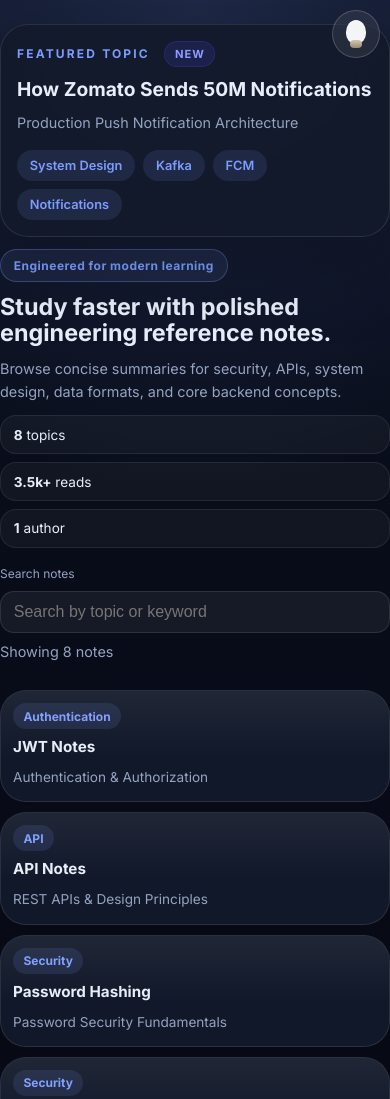
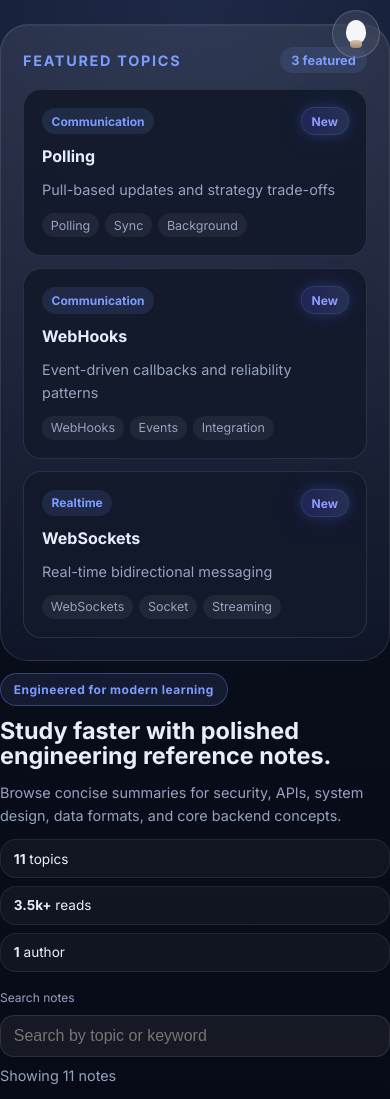
Before and after one commit to chandanagrawal23/System-Design, a plain HTML site: page index.html in a window 390 px wide. Shown: the top 1099 px of the page. Drawn offline with Linux system fonts and the light colour scheme.

Commit message:
added new UI for small screen and new topic

```diff
--- a/index.html
+++ b/index.html
@@ -35,15 +35,13 @@
             </div>
 
             <div class="hero-panel">
-                <a id="featuredLink" class="hero-card" href="#">
-                    <div class="hero-card-title">
-                        Featured topic
-                        <span class="hero-new-label" id="featuredNew" hidden>New</span>
+                <div class="featured-panel">
+                    <div class="featured-panel__header">
+                        <span class="featured-panel__title">Featured topics</span>
+                        <span id="featuredCount" class="featured-panel__count"></span>
                     </div>
-                    <h2 id="featuredTitle"></h2>
-                    <p id="featuredDescription"></p>
-                    <div class="hero-tags" id="featuredTags"></div>
-                </a>
+                    <div id="featuredNotes" class="featured-notes"></div>
+                </div>
             </div>
         </section>
 
--- a/notes.js
+++ b/notes.js
@@ -55,5 +55,32 @@
     label: 'System Design',
     tags: ['System Design', 'Kafka', 'FCM', 'Notifications'],
     isNew: true
+  },
+  {
+    title: 'Polling',
+    href: 'Polling.pdf',
+    description: 'Pull-based updates and strategy trade-offs',
+    label: 'Communication',
+    tags: ['Polling', 'Sync', 'Background'],
+    isFeatured: true,
+    isNew: true
+  },
+  {
+    title: 'WebHooks',
+    href: 'WebHooks.pdf',
+    description: 'Event-driven callbacks and reliability patterns',
+    label: 'Communication',
+    tags: ['WebHooks', 'Events', 'Integration'],
+    isFeatured: true,
+    isNew: true
+  },
+  {
+    title: 'WebSockets',
+    href: 'WebSockets.pdf',
+    description: 'Real-time bidirectional messaging',
+    label: 'Realtime',
+    tags: ['WebSockets', 'Socket', 'Streaming'],
+    isFeatured: true,
+    isNew: true
   }
 ];
--- a/script.js
+++ b/script.js
@@ -2,11 +2,8 @@
 const searchInput = document.getElementById('search');
 const resultCount = document.getElementById('resultCount');
 const topicsCount = document.getElementById('topicsCount');
-const featuredLink = document.getElementById('featuredLink');
-const featuredTitle = document.getElementById('featuredTitle');
-const featuredDescription = document.getElementById('featuredDescription');
-const featuredTags = document.getElementById('featuredTags');
-const featuredNew = document.getElementById('featuredNew');
+const featuredNotes = document.getElementById('featuredNotes');
+const featuredCount = document.getElementById('featuredCount');
 const themeToggle = document.getElementById('themeToggle');
 const reducedMotion = window.matchMedia('(prefers-reduced-motion: reduce)').matches;
 
@@ -58,25 +55,40 @@
         : `Showing ${visibleCount} of ${totalCount} notes`;
 }
 
-function renderFeatured(note) {
-    if (!featuredLink || !featuredTitle || !featuredDescription || !featuredTags) return;
+function getFeaturedNotes() {
+    return notes.filter(note => note.isFeatured).slice(0, 3);
+}
 
-    featuredLink.href = note.href;
-    featuredTitle.textContent = note.title;
-    featuredDescription.textContent = note.description;
-    featuredTags.innerHTML = note.tags.map(tag => `<span>${tag}</span>`).join('');
-    featuredNew.hidden = !note.isNew;
+function renderFeaturedNotes() {
+    if (!featuredNotes || !featuredCount) return;
+
+    const featuredItems = getFeaturedNotes();
+    featuredCount.textContent = `${featuredItems.length} featured`;
+    featuredNotes.innerHTML = featuredItems.map(note => `
+        <a href="${note.href}" class="featured-note-card">
+            <div class="featured-note-card__top">
+                <span class="featured-note-card__label">${note.label}</span>
+                <span class="featured-note-card__badge ${note.isNew ? 'featured-note-card__badge--new' : ''}">
+                    ${note.isNew ? 'New' : 'Featured'}
+                </span>
+            </div>
+            <h3>${note.title}</h3>
+            <p>${note.description}</p>
+            <div class="featured-note-card__tags">
+                ${note.tags.map(tag => `<span>${tag}</span>`).join('')}
+            </div>
+        </a>
+    `).join('');
 }
 
 function renderNotes() {
     if (!notesGrid) return;
 
-    const featuredNote = notes[notes.length - 1];
-    renderFeatured(featuredNote);
+    renderFeaturedNotes();
 
     notesGrid.innerHTML = notes.map(note => {
         const newBadge = note.isNew ? '<span class="card-new">New</span>' : '';
-        const featuredClass = note === featuredNote ? ' featured' : '';
+        const featuredClass = note.isFeatured ? ' featured' : '';
         return `
             <a href="${note.href}" class="card${featuredClass}">
                 <div class="card-meta">
--- a/style.css
+++ b/style.css
@@ -167,6 +167,32 @@
     100% { transform: scale(1) rotate(0deg); }
 }
 
+@keyframes newPulse {
+    0%, 100% {
+        transform: scale(1);
+        box-shadow:
+            0 0 0 1px rgba(124, 156, 255, 0.18),
+            0 0 12px rgba(124, 156, 255, 0.18),
+            0 0 28px rgba(79, 70, 229, 0.18);
+    }
+    50% {
+        transform: scale(1.03);
+        box-shadow:
+            0 0 0 1px rgba(124, 156, 255, 0.3),
+            0 0 18px rgba(124, 156, 255, 0.32),
+            0 0 40px rgba(79, 70, 229, 0.3);
+    }
+}
+
+@keyframes newShine {
+    0% {
+        transform: translateX(-120%) rotate(12deg);
+    }
+    60%, 100% {
+        transform: translateX(120%) rotate(12deg);
+    }
+}
+
 @media (prefers-reduced-motion: reduce) {
     .theme-toggle,
     .theme-toggle .theme-bulb,
@@ -175,8 +201,11 @@
         animation: none !important;
     }
 
-    .card {
+    .card,
+    .card-new,
+    .featured-note-card__badge--new {
         transition: none !important;
+        animation: none !important;
     }
 }
 
@@ -423,32 +452,153 @@
 }
 
 .card-new {
+    position: relative;
     display: inline-flex;
     align-items: center;
     padding: 0.35rem 0.7rem;
     border-radius: 999px;
-    background: rgba(124, 156, 255, 0.14);
+    background: linear-gradient(90deg, rgba(79, 70, 229, 0.22), rgba(124, 156, 255, 0.18));
+    color: var(--accent-strong);
+    font-size: 0.75rem;
+    font-weight: 800;
+    letter-spacing: 0.06em;
+    text-transform: uppercase;
+    overflow: hidden;
+    animation: newPulse 2.8s ease-in-out infinite;
+    box-shadow:
+        0 0 0 1px rgba(124, 156, 255, 0.18),
+        0 0 18px rgba(124, 156, 255, 0.18);
+}
+
+.card-new::before,
+.featured-note-card__badge--new::before {
+    content: '';
+    position: absolute;
+    inset: 0;
+    background: linear-gradient(120deg, transparent 18%, rgba(255, 255, 255, 0.18) 50%, transparent 82%);
+    animation: newShine 3.2s linear infinite;
+    pointer-events: none;
+}
+
+.featured-panel {
+    padding: 22px;
+    border-radius: 28px;
+    background: linear-gradient(180deg, rgba(255, 255, 255, 0.08), rgba(124, 156, 255, 0.06));
+    border: 1px solid var(--border);
+    box-shadow: inset 0 1px 0 rgba(255, 255, 255, 0.06);
+}
+
+.featured-panel__header {
+    display: flex;
+    align-items: center;
+    justify-content: space-between;
+    gap: 12px;
+    margin-bottom: 16px;
+}
+
+.featured-panel__title {
+    font-size: 0.9rem;
+    font-weight: 700;
+    letter-spacing: 0.12em;
+    text-transform: uppercase;
     color: var(--accent);
+}
+
+.featured-panel__count {
+    display: inline-flex;
+    align-items: center;
+    padding: 0.35rem 0.7rem;
+    border-radius: 999px;
+    background: rgba(124, 156, 255, 0.12);
+    color: var(--accent);
+    font-size: 0.8rem;
+    font-weight: 700;
+}
+
+.featured-notes {
+    display: grid;
+    gap: 12px;
+}
+
+.featured-note-card {
+    display: block;
+    padding: 18px;
+    border-radius: 18px;
+    background: var(--surface);
+    border: 1px solid var(--border);
+    text-decoration: none;
+    color: inherit;
+    transition: transform 0.2s ease, border-color 0.2s ease, background 0.2s ease;
+}
+
+.featured-note-card:hover {
+    transform: translateY(-3px);
+    border-color: rgba(124, 156, 255, 0.45);
+    background: rgba(255, 255, 255, 0.06);
+}
+
+.featured-note-card__top {
+    display: flex;
+    align-items: center;
+    justify-content: space-between;
+    gap: 10px;
+}
+
+.featured-note-card__label,
+.featured-note-card__badge {
+    display: inline-flex;
+    align-items: center;
+    padding: 0.35rem 0.6rem;
+    border-radius: 999px;
     font-size: 0.75rem;
     font-weight: 700;
 }
 
-.hero-card {
-    text-decoration: none;
-    color: inherit;
+.featured-note-card__label {
+    background: rgba(124, 156, 255, 0.12);
+    color: var(--accent);
 }
 
-.hero-new-label {
-    display: inline-flex;
-    margin-left: 0.9rem;
-    padding: 0.4rem 0.8rem;
+.featured-note-card__badge {
+    background: rgba(79, 70, 229, 0.14);
+    color: var(--accent-strong);
+}
+
+.featured-note-card__badge--new {
+    position: relative;
+    overflow: hidden;
+    background: linear-gradient(90deg, rgba(79, 70, 229, 0.24), rgba(124, 156, 255, 0.18));
+    color: var(--accent-strong);
+    animation: newPulse 2.8s ease-in-out infinite;
+    box-shadow:
+        0 0 0 1px rgba(124, 156, 255, 0.18),
+        0 0 18px rgba(124, 156, 255, 0.18);
+}
+
+.featured-note-card h3 {
+    margin: 12px 0 8px;
+    font-size: 1rem;
+}
+
+.featured-note-card p {
+    margin: 0;
+    color: var(--muted);
+    line-height: 1.6;
+}
+
+.featured-note-card__tags {
+    display: flex;
+    flex-wrap: wrap;
+    gap: 6px;
+    margin-top: 12px;
+}
+
+.featured-note-card__tags span {
+    padding: 0.28rem 0.55rem;
     border-radius: 999px;
-    background: rgba(79, 70, 229, 0.16);
-    color: var(--accent-strong);
-    border: 1px solid rgba(79, 70, 229, 0.24);
-    font-size: 0.75rem;
-    font-weight: 700;
-    letter-spacing: 0.08em;
+    background: rgba(255, 255, 255, 0.06);
+    color: var(--muted);
+    font-size: 0.78rem;
 }
 
 .card h3 {
```
Also changed, not shown: 1 other file.
